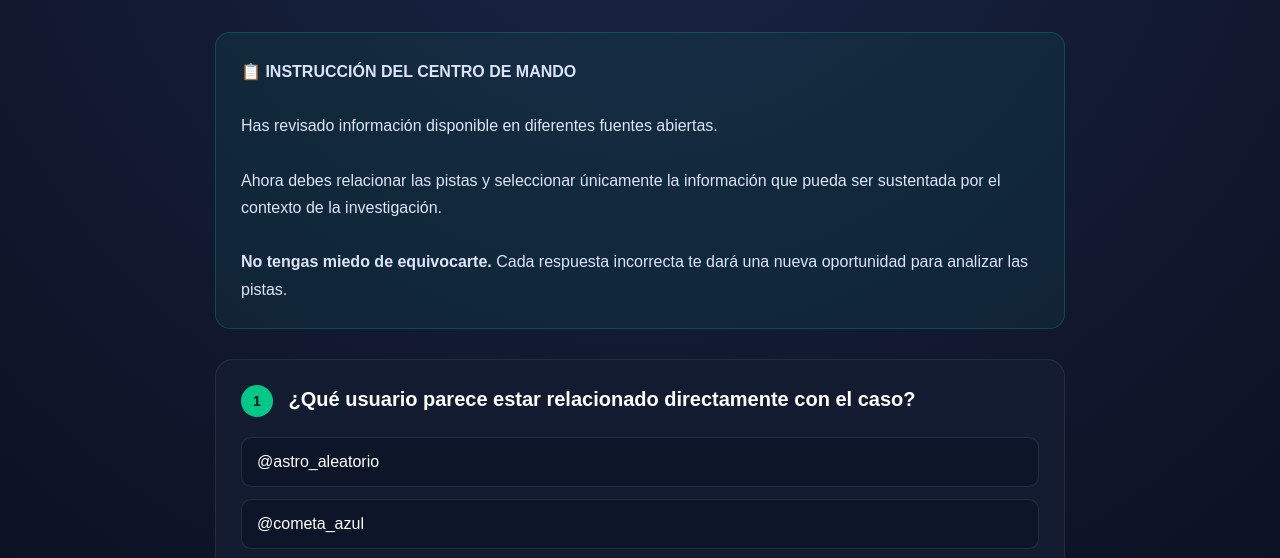
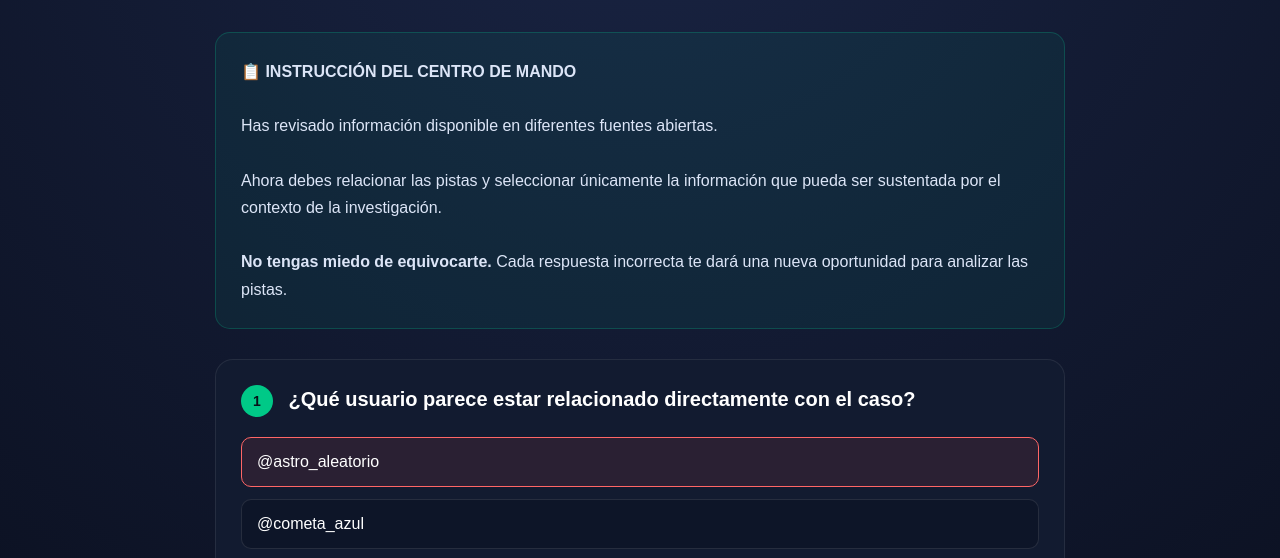
Before and after one commit to ciberciborg9-web/mision-jimena, a plain HTML site: page analisis.html in a window 1280 px wide. Both pictures are taken after a click on the button "@astro_aleatorio". Shown: the part 217-775 px from the top of the page. Drawn offline with Linux system fonts and the light colour scheme.

Commit message:
Update analisis.html

```diff
--- a/analisis.html
+++ b/analisis.html
@@ -1047,43 +1047,38 @@
 
    <script>
 
-
-        const respuestasCorrectas = {
-
+const estadoRespuestas = {
     usuario: false,
-
     lugar: false,
-
     hora: false,
-
     aurora: false
-
 };
 
 
-        function responder(
-            boton,
-            pregunta,
-            correcta,
-            texto
-        ) {
+function responder(boton, pregunta, correcta, texto) {
 
-
-            const mensaje = document
-                .getElementById(
+    const mensaje = document.getElementById(
         "mensaje-" + pregunta
     );
 
 
-            const botones = boton
-                .parentElement
-                .querySelectorAll(".opcion");
+    const preguntaActual = boton.closest(
+        ".pregunta"
+    );
+
+
+    const botones = preguntaActual.querySelectorAll(
+        ".opcion"
+    );
 
 
     botones.forEach(function(opcion) {
 
         opcion.classList.remove(
-                    "correcta",
+            "correcta"
+        );
+
+        opcion.classList.remove(
             "incorrecta"
         );
 
@@ -1092,10 +1087,12 @@
 
     if (correcta) {
 
-
         boton.classList.add(
             "correcta"
         );
+
+
+        estadoRespuestas[pregunta] = true;
 
 
         mensaje.className =
@@ -1103,21 +1100,17 @@
 
 
         mensaje.innerHTML =
-                    "✅ "
-                    +
-                    texto;
-
-
-                respuestasCorrectas[pregunta] =
-                    true;
+            "✅ " + texto;
 
 
     } else {
 
-
         boton.classList.add(
             "incorrecta"
         );
+
+
+        estadoRespuestas[pregunta] = false;
 
 
         mensaje.className =
@@ -1125,40 +1118,94 @@
 
 
         mensaje.innerHTML =
-                    "💡 "
-                    +
-                    texto;
-
+            "💡 " + texto;
 
     }
 
 
-            mensaje.style.display =
-                "block";
+    mensaje.style.display = "block";
 
 
     actualizarProgreso();
-
 
 }
 
 
 function actualizarProgreso() {
 
-
     let total = 0;
 
 
-            Object.values(
-                respuestasCorrectas
-            ).forEach(function(valor) {
+    if (estadoRespuestas.usuario === true) {
+        total++;
+    }
 
 
-                if (valor) {
+    if (estadoRespuestas.lugar === true) {
+        total++;
+    }
 
+
+    if (estadoRespuestas.hora === true) {
         total++;
+    }
+
+
+    if (estadoRespuestas.aurora === true) {
+        total++;
+    }
+
+
+    const contador = document.getElementById(
+        "contador"
+    );
+
+
+    contador.textContent =
+        total + " / 4";
+
+
+    const porcentaje =
+        (total / 4) * 100;
+
+
+    const barra = document.getElementById(
+        "barra"
+    );
+
+
+    barra.style.width =
+        porcentaje + "%";
+
+
+    const botonFinal = document.getElementById(
+        "botonFinal"
+    );
+
+
+    if (total === 4) {
+
+        botonFinal.classList.add(
+            "desbloqueado"
+        );
+
+
+        botonFinal.innerHTML =
+            "🏆 ABRIR INFORME FINAL DE MISIÓN";
+
+
+    } else {
+
+        botonFinal.classList.remove(
+            "desbloqueado"
+        );
+
+
+        botonFinal.innerHTML =
+            "🔒 INFORME FINAL BLOQUEADO";
 
     }
 
+}
 
-            });
+</script>
```
Lines whose indentation alone changed are shown as unchanged.
